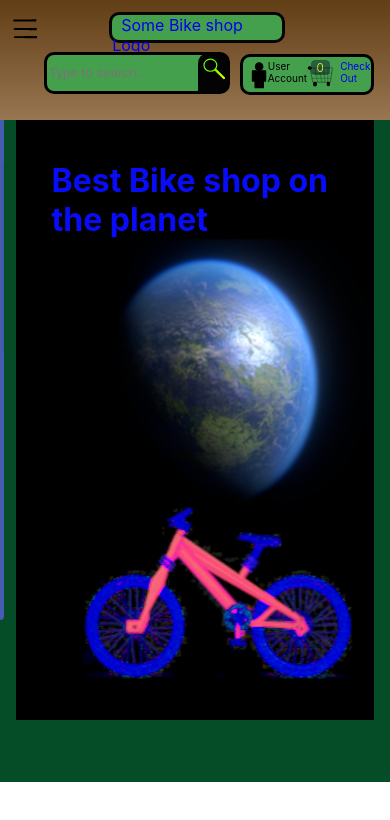
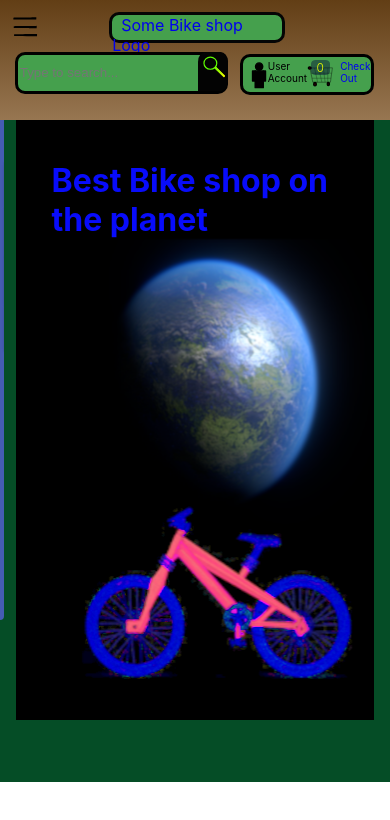
Before and after one commit to dmeats/ecomsite, a React (Create React App) app: page / in a window 390 px wide. Shown: the top 820 px of the page. Built offline with nearby package versions, Linux system fonts and the light colour scheme.

Commit message:
incresed width of search field

```diff
--- a/src/components/Header.css
+++ b/src/components/Header.css
@@ -132,8 +132,8 @@
     .SearchInputBox{
         position: absolute;
         top:43%;
-        left:10%;
-        width: 45%;
+        left:2.5%;
+        width: 52%;
         height: 34px;
 
 
@@ -143,7 +143,7 @@
 
         width: 30px;
         height:39px;
-        top:45%;
+        top:43%;
         left:50.8%;
 
     }
@@ -160,7 +160,7 @@
     }
     .hamburger{
         left:2%;
-        top:12%;
+        top:10%;
         position: absolute;
         display: flex;
         cursor: pointer;
```
